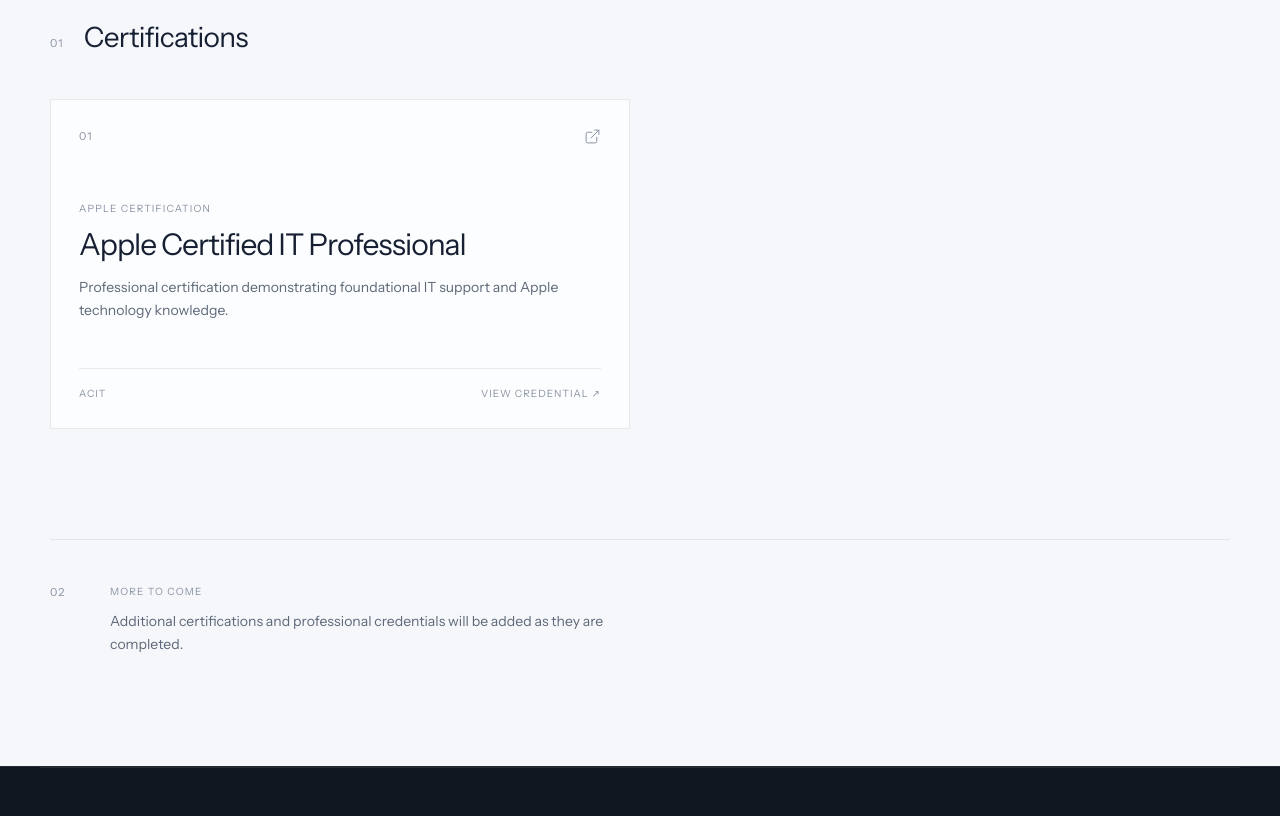
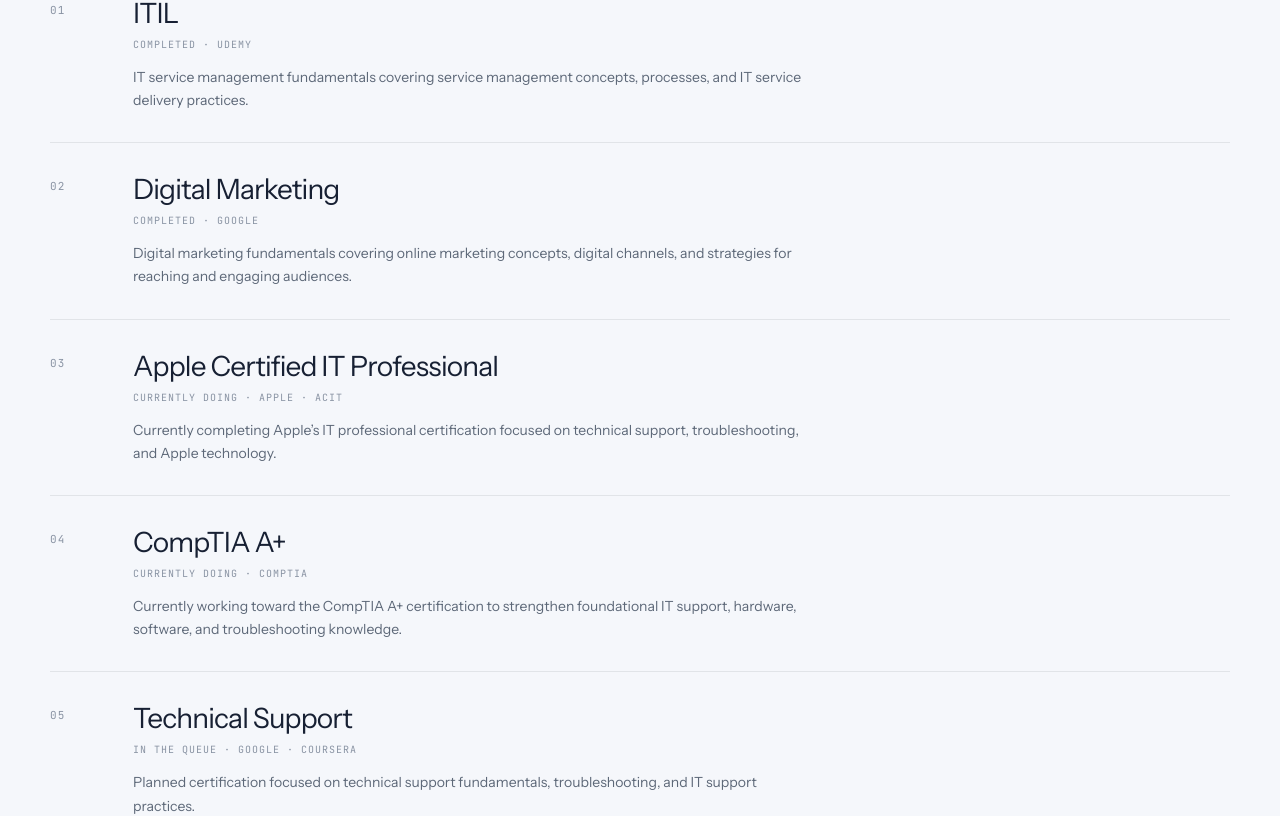
Before and after one commit to Haard-Patel/HAARD-PORTFOLIO, a React (Vite) app: page /Add-ons in a window 1280 px wide. Shown: the part 707-1523 px from the top of the page. Built offline with nearby package versions, Linux system fonts and the light colour scheme.

Commit message:
add-ons page updated and done

```diff
--- a/src/Pages/AddOnsPage.css
+++ b/src/Pages/AddOnsPage.css
@@ -4,7 +4,6 @@
   --addons-secondary: var(--text-secondary);
   --addons-muted: var(--text-muted);
   --addons-border: var(--border);
-  --addons-surface: var(--surface);
 
   min-height: 100vh;
   background: var(--addons-bg);
@@ -21,22 +20,20 @@
   margin: 0 auto;
 }
 
-/* Back */
+/* =========================
+   BACK TO HOME
+   ========================= */
 
 .addons-back {
   display: inline-flex;
   align-items: center;
   gap: 8px;
-
   margin-bottom: 80px;
-
   color: var(--addons-muted);
   text-decoration: none;
-
   font-size: 12px;
   letter-spacing: 0.08em;
   text-transform: uppercase;
-
   transition:
     color 0.25s ease,
     transform 0.25s ease;
@@ -47,7 +44,9 @@
   transform: translateX(-3px);
 }
 
-/* Hero */
+/* =========================
+   HERO
+   ========================= */
 
 .addons-hero {
   max-width: 850px;
@@ -58,12 +57,9 @@
   display: flex;
   justify-content: space-between;
   align-items: center;
-
   padding-bottom: 18px;
   border-bottom: 1px solid var(--addons-border);
-
   color: var(--addons-muted);
-
   font-size: 11px;
   letter-spacing: 0.12em;
   text-transform: uppercase;
@@ -71,7 +67,6 @@
 
 .addons-hero h1 {
   margin: 42px 0 28px;
-
   font-size: clamp(48px, 7vw, 88px);
   line-height: 0.95;
   font-weight: 400;
@@ -80,180 +75,77 @@
 
 .addons-hero p {
   max-width: 650px;
-
   margin: 0;
-
   color: var(--addons-secondary);
-
   font-size: 16px;
   line-height: 1.7;
 }
 
-/* Section */
+/* =========================
+   CERTIFICATIONS
+   ========================= */
 
 .addons-section {
-  padding: 80px 0 110px;
+  padding: 0 0 110px;
+}
+
+.certification-list {
+  width: 100%;
+}
+
+.certification-item {
+  display: grid;
+  grid-template-columns: 55px 1fr;
+  gap: 28px;
+  padding: 30px 0;
   border-top: 1px solid var(--addons-border);
 }
 
-.addons-section-heading {
-  display: flex;
-  align-items: baseline;
-  gap: 20px;
-
-  margin-bottom: 45px;
+.certification-item:last-child {
+  border-bottom: 1px solid var(--addons-border);
 }
 
-.addons-section-heading span {
+.certification-number {
   color: var(--addons-muted);
-
+  font-family: "JetBrains Mono", monospace;
   font-size: 11px;
   letter-spacing: 0.1em;
+  padding-top: 6px;
 }
 
-.addons-section-heading h2 {
-  margin: 0;
-
-  font-size: 28px;
-  font-weight: 400;
-  letter-spacing: -0.025em;
+.certification-content {
+  max-width: 760px;
 }
 
-/* Cards */
-
-.addons-grid {
-  display: grid;
-  grid-template-columns: repeat(2, minmax(0, 1fr));
-  gap: 20px;
+.certification-content h2 {
+  margin: 0 0 9px;
+  font-size: 28px;
+  line-height: 1.15;
+  font-weight: 400;
+  letter-spacing: -0.03em;
 }
 
-.addon-card {
-  display: flex;
-  flex-direction: column;
-
-  min-height: 330px;
-  padding: 28px;
-
-  border: 1px solid var(--addons-border);
-  background: var(--addons-surface);
-
-  color: var(--addons-text);
-  text-decoration: none;
-
-  transition:
-    transform 0.3s ease,
-    border-color 0.3s ease;
+.certification-status {
+  display: block;
+  margin-bottom: 15px;
+  color: var(--addons-muted);
+  font-family: "JetBrains Mono", monospace;
+  font-size: 10px;
+  letter-spacing: 0.1em;
+  text-transform: uppercase;
 }
 
-.addon-card:hover {
-  transform: translateY(-4px);
-  border-color: var(--addons-text);
-}
-
-.addon-card-top {
-  display: flex;
-  justify-content: space-between;
-  align-items: center;
-
-  color: var(--addons-muted);
-}
-
-.addon-number {
-  font-size: 11px;
-  letter-spacing: 0.1em;
-}
-
-.addon-card-content {
-  margin-top: auto;
-  margin-bottom: 45px;
-}
-
-.addon-label {
-  display: block;
-
-  margin-bottom: 14px;
-
-  color: var(--addons-muted);
-
-  font-size: 10px;
-  letter-spacing: 0.12em;
-}
-
-.addon-card h3 {
-  margin: 0 0 16px;
-
-  font-size: 30px;
-  line-height: 1.05;
-  font-weight: 400;
-  letter-spacing: -0.035em;
-}
-
-.addon-card p {
-  max-width: 560px;
-
+.certification-content p {
+  max-width: 680px;
   margin: 0;
-
   color: var(--addons-secondary);
-
   font-size: 14px;
   line-height: 1.65;
 }
 
-.addon-card-footer {
-  display: flex;
-  justify-content: space-between;
-  align-items: center;
-
-  padding-top: 18px;
-  border-top: 1px solid var(--addons-border);
-
-  color: var(--addons-muted);
-
-  font-size: 10px;
-  letter-spacing: 0.1em;
-}
-
-/* Note */
-
-.addons-note {
-  display: grid;
-  grid-template-columns: 40px 1fr;
-  gap: 20px;
-
-  padding: 45px 0 110px;
-  border-top: 1px solid var(--addons-border);
-}
-
-.addons-note > span {
-  color: var(--addons-muted);
-
-  font-size: 11px;
-  letter-spacing: 0.1em;
-}
-
-.addons-note-label {
-  display: block;
-
-  margin-bottom: 12px;
-
-  color: var(--addons-muted);
-
-  font-size: 10px;
-  letter-spacing: 0.12em;
-}
-
-.addons-note p {
-  max-width: 520px;
-
-  margin: 0;
-
-  color: var(--addons-secondary);
-
-  font-size: 14px;
-  line-height: 1.65;
-}
-
-/* Tablet */
+/* =========================
+   TABLET
+   ========================= */
 
 @media (max-width: 800px) {
   .addons-container {
@@ -272,12 +164,14 @@
     padding-bottom: 80px;
   }
 
-  .addons-grid {
-    grid-template-columns: 1fr;
+  .addons-section {
+    padding-bottom: 85px;
   }
 }
 
-/* Mobile */
+/* =========================
+   MOBILE
+   ========================= */
 
 @media (max-width: 520px) {
   .addons-container {
@@ -302,7 +196,6 @@
 
   .addons-hero h1 {
     margin-top: 32px;
-
     font-size: clamp(44px, 14vw, 64px);
   }
 
@@ -310,28 +203,26 @@
     font-size: 14px;
   }
 
-  .addons-section {
-    padding: 65px 0 80px;
+  .certification-item {
+    grid-template-columns: 35px 1fr;
+    gap: 15px;
+    padding: 25px 0;
   }
 
-  .addons-section-heading {
-    margin-bottom: 32px;
+  .certification-content h2 {
+    font-size: 23px;
   }
 
-  .addons-section-heading h2 {
-    font-size: 24px;
+  .certification-status {
+    font-size: 9px;
+    line-height: 1.5;
   }
 
-  .addon-card {
-    min-height: 300px;
-    padding: 22px;
+  .certification-content p {
+    font-size: 13px;
   }
 
-  .addon-card h3 {
-    font-size: 26px;
-  }
-
-  .addons-note {
-    padding-bottom: 80px;
+  .addons-section {
+    padding-bottom: 70px;
   }
 }
--- a/src/Pages/AddOnsPage.jsx
+++ b/src/Pages/AddOnsPage.jsx
@@ -1,9 +1,11 @@
 import { useEffect } from "react";
-import { ArrowLeft, ExternalLink } from "lucide-react";
 import { Link } from "react-router-dom";
+import { ArrowLeft } from "lucide-react";
+
 import Navbar from "../components/Navbar/Navbar";
 import Cursor from "../components/Cursor/Cursor";
 import Footer from "../components/Footer/Footer";
+
 import "./AddOnsPage.css";
 
 function AddOnsPage() {
@@ -23,15 +25,16 @@
       <main className="addons-main">
         <div className="addons-container">
 
+          {/* BACK TO HOME */}
           <Link
             to="/"
-            state={{ scrollTo: "top" }}
             className="addons-back"
           >
             <ArrowLeft size={15} strokeWidth={1.4} />
             <span>Back to Home</span>
           </Link>
 
+          {/* HERO */}
           <section className="addons-hero">
             <div className="addons-eyebrow">
               <span>06 / ADD-ONS</span>
@@ -41,73 +44,147 @@
             <h1>
               Certifications
               <br />
-              & Credentials.
+              &amp; Credentials.
             </h1>
 
             <p>
-              Additional certifications and credentials that complement
-              my technical background and professional experience.
+              Professional certifications and ongoing learning that
+              complement my technical background and continue to expand
+              my knowledge across technology, IT, business, and support.
             </p>
           </section>
 
+          {/* CERTIFICATIONS */}
           <section className="addons-section">
-            <div className="addons-section-heading">
-              <span>01</span>
-              <h2>Certifications</h2>
-            </div>
+            <div className="certification-list">
 
-            <div className="addons-grid">
-
-              <a
-                href="#"
-                className="addon-card"
-                onClick={(event) => event.preventDefault()}
-              >
-                <div className="addon-card-top">
-                  <span className="addon-number">01</span>
-                  <ExternalLink
-                    size={17}
-                    strokeWidth={1.4}
-                  />
+              {/* 01 */}
+              <article className="certification-item">
+                <div className="certification-number">
+                  01
                 </div>
 
-                <div className="addon-card-content">
-                  <span className="addon-label">
-                    APPLE CERTIFICATION
+                <div className="certification-content">
+                  <h2>ITIL</h2>
+
+                  <span className="certification-status">
+                    COMPLETED · UDEMY
                   </span>
 
-                  <h3>
-                    Apple Certified IT Professional
-                  </h3>
+                  <p>
+                    IT service management fundamentals covering
+                    service management concepts, processes, and
+                    IT service delivery practices.
+                  </p>
+                </div>
+              </article>
+
+              {/* 02 */}
+              <article className="certification-item">
+                <div className="certification-number">
+                  02
+                </div>
+
+                <div className="certification-content">
+                  <h2>Digital Marketing</h2>
+
+                  <span className="certification-status">
+                    COMPLETED · GOOGLE
+                  </span>
 
                   <p>
-                    Professional certification demonstrating
-                    foundational IT support and Apple technology
-                    knowledge.
+                    Digital marketing fundamentals covering online
+                    marketing concepts, digital channels, and
+                    strategies for reaching and engaging audiences.
                   </p>
                 </div>
+              </article>
 
-                <div className="addon-card-footer">
-                  <span>ACIT</span>
-                  <span>VIEW CREDENTIAL ↗</span>
+              {/* 03 */}
+              <article className="certification-item">
+                <div className="certification-number">
+                  03
                 </div>
-              </a>
 
-            </div>
-          </section>
+                <div className="certification-content">
+                  <h2>Apple Certified IT Professional</h2>
 
-          <section className="addons-note">
-            <span>02</span>
+                  <span className="certification-status">
+                    CURRENTLY DOING · APPLE · ACIT
+                  </span>
 
-            <div>
-              <span className="addons-note-label">
-                MORE TO COME
-              </span>
+                  <p>
+                    Currently completing Apple’s IT professional
+                    certification focused on technical support,
+                    troubleshooting, and Apple technology.
+                  </p>
+                </div>
+              </article>
 
-              <p>
-                Additional certifications and professional
-                credentials will be added as they are completed.
-              </p>
+              {/* 04 */}
+              <article className="certification-item">
+                <div className="certification-number">
+                  04
+                </div>
+
+                <div className="certification-content">
+                  <h2>CompTIA A+</h2>
+
+                  <span className="certification-status">
+                    CURRENTLY DOING · COMPTIA
+                  </span>
+
+                  <p>
+                    Currently working toward the CompTIA A+
+                    certification to strengthen foundational
+                    IT support, hardware, software, and
+                    troubleshooting knowledge.
+                  </p>
+                </div>
+              </article>
+
+              {/* 05 */}
+              <article className="certification-item">
+                <div className="certification-number">
+                  05
+                </div>
+
+                <div className="certification-content">
+                  <h2>Technical Support</h2>
+
+                  <span className="certification-status">
+                    IN THE QUEUE · GOOGLE · COURSERA
+                  </span>
+
+                  <p>
+                    Planned certification focused on technical
+                    support fundamentals, troubleshooting, and
+                    IT support practices.
+                  </p>
+                </div>
+              </article>
+
+              {/* 06 */}
+              <article className="certification-item">
+                <div className="certification-number">
+                  06
+                </div>
+
+                <div className="certification-content">
+                  <h2>ECBA</h2>
+
+                  <span className="certification-status">
+                    IN THE QUEUE · IIBA
+                  </span>
+
+                  <p>
+                    Planned entry-level certification focused on
+                    business analysis fundamentals, requirements,
+                    stakeholders, and business analysis practices.
+                  </p>
+                </div>
+              </article>
+
             </div>
           </section>
 
```
Also changed, not shown: src/components/Navbar/Navbar.css (+4 -3 lines).
